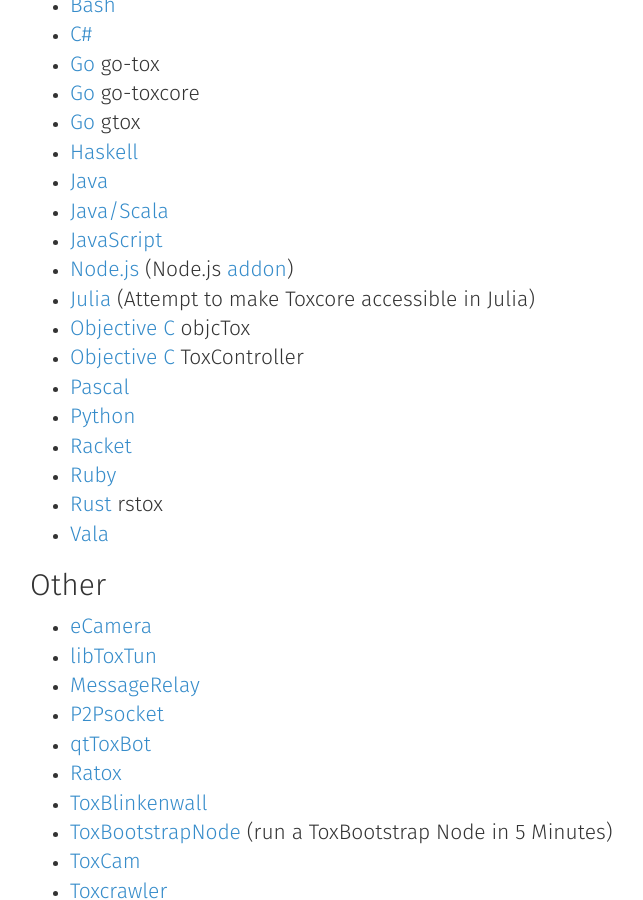
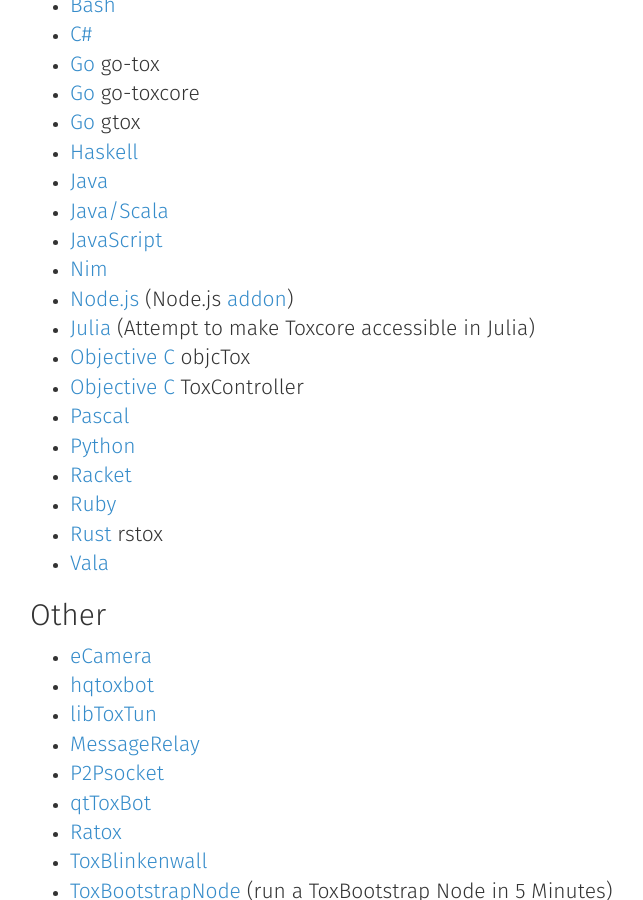
Before and after one commit to TokTok/website, a Jekyll site: the page built from toktok/integrations.md, in a window 1280 px wide and 900 px high, scrolled down 1702 px. Shown: the whole window, without its empty margins (40-683 px from the left). Built offline with Jekyll 4.4.1, drawn with Linux system fonts in a browser that asks for light colours; nearby versions of some CDN libraries.

Commit message:
Add Nim bindings and hqtoxbot to integrations

```diff
--- a/toktok/integrations.md
+++ b/toktok/integrations.md
@@ -78,6 +78,7 @@ yourself to this page.
 *   [Java](https://github.com/zoff99/java_toxclient_example/tree/master/jni-c-toxcore)
 *   [Java/Scala](https://github.com/TokTok/jvm-toxcore-c)
 *   [JavaScript](https://github.com/TokTok/js-toxcore-c)
+*   [Nim](https://git.sr.ht/~ehmry/nim_tox)
 *   [Node.js](https://github.com/w3x731/NodeTox)
     (Node.js [addon](https://nodejs.org/api/addons.html#addons_c_addons))
 *   [Julia](https://github.com/JuliaIO/Toxcore.jl)
@@ -94,6 +95,7 @@ yourself to this page.
 # Other
 
 *   [eCamera](https://github.com/stiartsly/eCamera)
+*   [hqtoxbot](https://gitea.c3d2.de/ehmry/hqtoxbot)
 *   [libToxTun](https://github.com/ddorian1/libToxTun)
 *   [MessageRelay](https://github.com/markwinter/MessageRelay)
 *   [P2Psocket](https://github.com/stiartsly/p2psocket)
```
